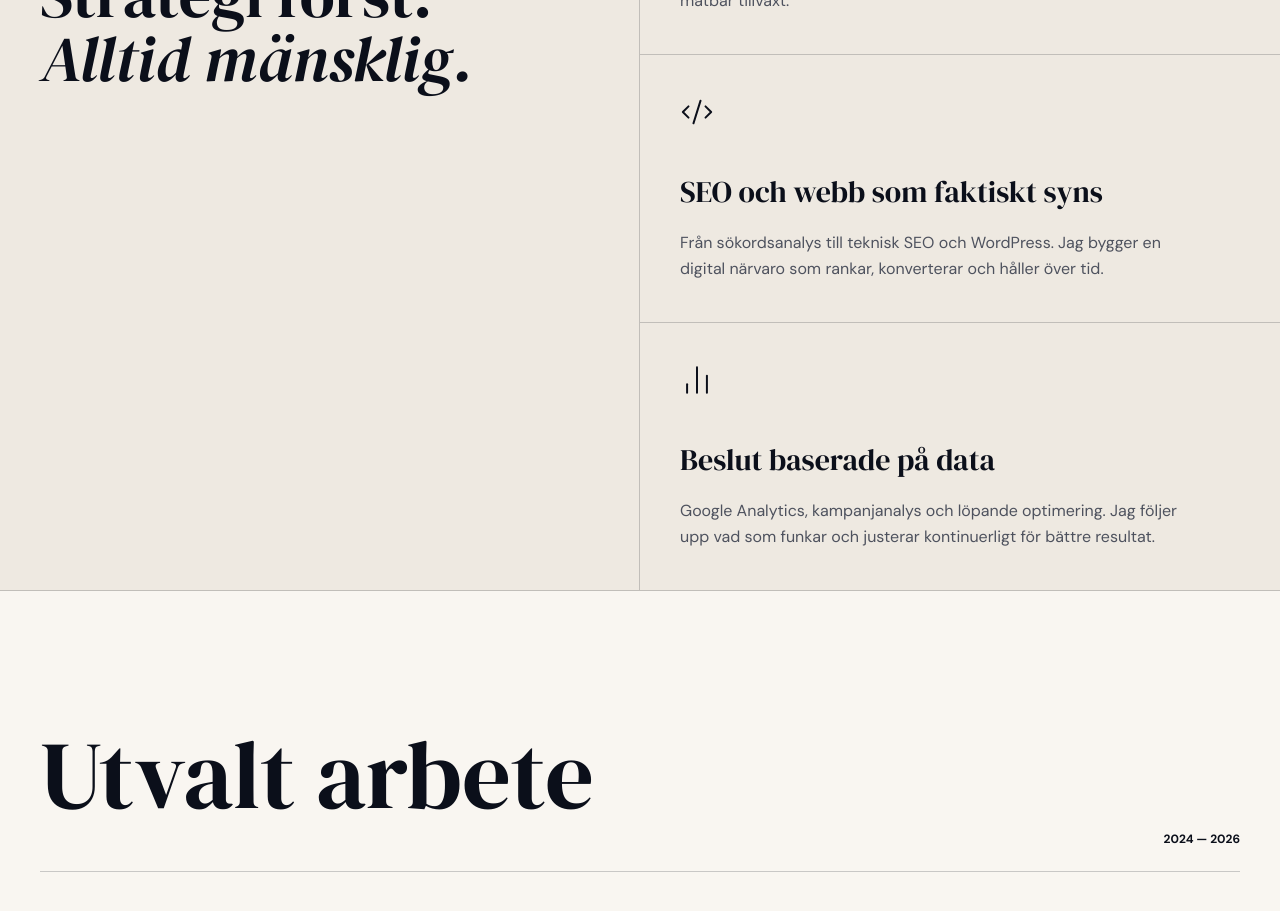
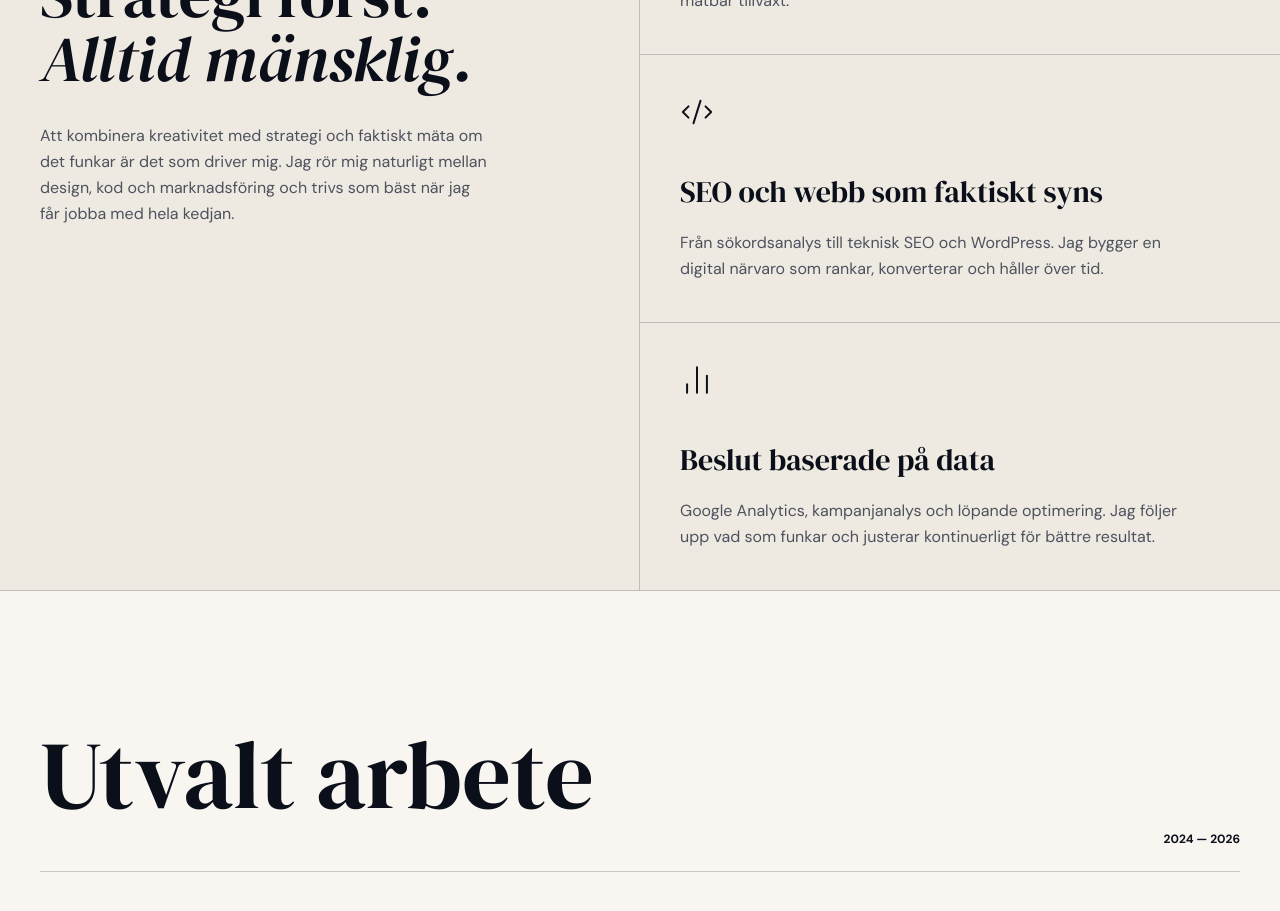
Before and after one commit to linneanore/portfolio-1, a React (Vite) app: page / in a window 1280 px wide. Shown: the part 1040-1951 px from the top of the page. Built offline with nearby package versions, Linux system fonts and the light colour scheme.

Commit message:
feat: add personal bio text to approach section

```diff
--- a/src/App.tsx
+++ b/src/App.tsx
@@ -119,6 +119,9 @@ export default function App() {
             Strategi först.<br />
             <span style={{ fontStyle: "italic" }}>Alltid mänsklig.</span>
           </h2>
+          <p className="mt-8 max-w-md leading-relaxed" style={{ color: "var(--muted-foreground)", fontSize: "1rem" }}>
+  Att kombinera kreativitet med strategi och faktiskt mäta om det funkar är det som driver mig. Jag rör mig naturligt mellan design, kod och marknadsföring och trivs som bäst när jag får jobba med hela kedjan.
+</p>
         </div>
         <div className="grid divide-y" style={{ borderColor: "var(--border)" }}>
           <article className="p-6 md:p-10">
```
